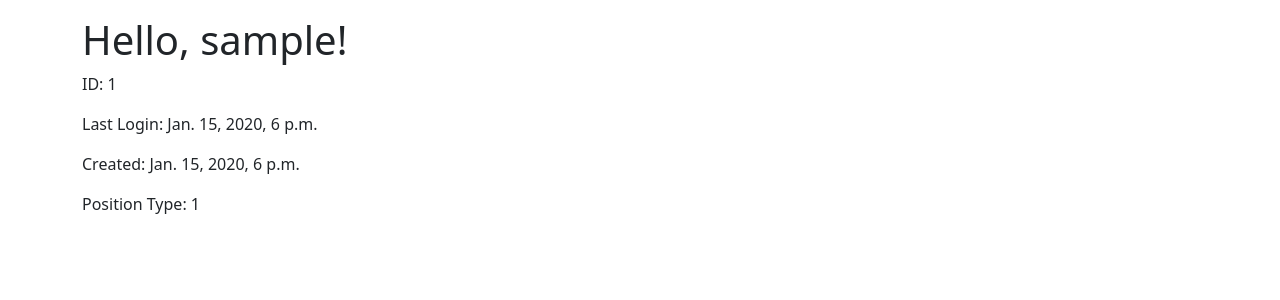
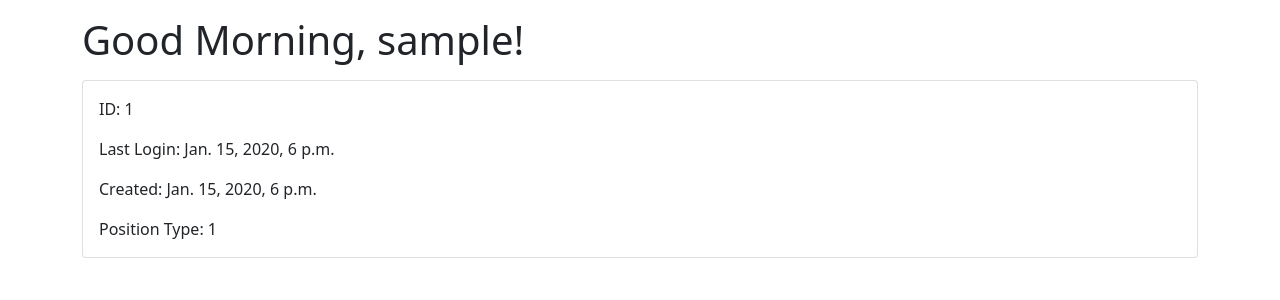
Before and after one commit to topecnz/Cebu-AMFM-EIS, a Django app: page / in a window 1280 px wide. Shown: the part 73-373 px from the top of the page. Run offline with Django 4.2, Linux system fonts and the light colour scheme; a user stored in the database is signed in; tables that the repository leaves empty hold one stand-in row (values such as "Sample post"); some libraries are stand-ins or nearby versions.

Commit message:
Update index.html

```diff
--- a/inventory/templates/main/index.html
+++ b/inventory/templates/main/index.html
@@ -2,10 +2,23 @@
 {% block title %}Home{% endblock %}
 {% block content %}
 
-<h1>Hello, {{ user.username }}!</h1>
-<p>ID: {{ user.acc_id }}</p>
-<p>Last Login: {{ user.last_login }}</p>
-<p>Created: {{ user.acc_created_at }}</p>
-<p>Position Type: {{ user.acc_type_id }}</p>
+{% with current_hour=user.last_login.hour %}
+    {% if current_hour >= 6 and current_hour < 12 %}
+        <h1 class="card-title">Good Morning, {{ user.username }}!</h1>
+    {% elif current_hour >= 12 and current_hour < 16 %}
+        <h1 class="card-title">Good Afternoon, {{ user.username }}!</h1>
+    {% else %}
+        <h1 class="card-title">Good Evening, {{ user.username }}!</h1>
+    {% endif %}
+{% endwith %}
+
+<div class="card mt-3 rounded-top rounded-2">
+    <div class="card-body">
+        <p class="card-text">ID: {{ user.acc_id }}</p>
+        <p class="card-text">Last Login: {{ user.last_login }}</p>
+        <p class="card-text">Created: {{ user.acc_created_at }}</p>
+        <p class="card-text">Position Type: {{ user.acc_type_id }}</p>
+    </div>
+</div>
 
 {% endblock %}
```
